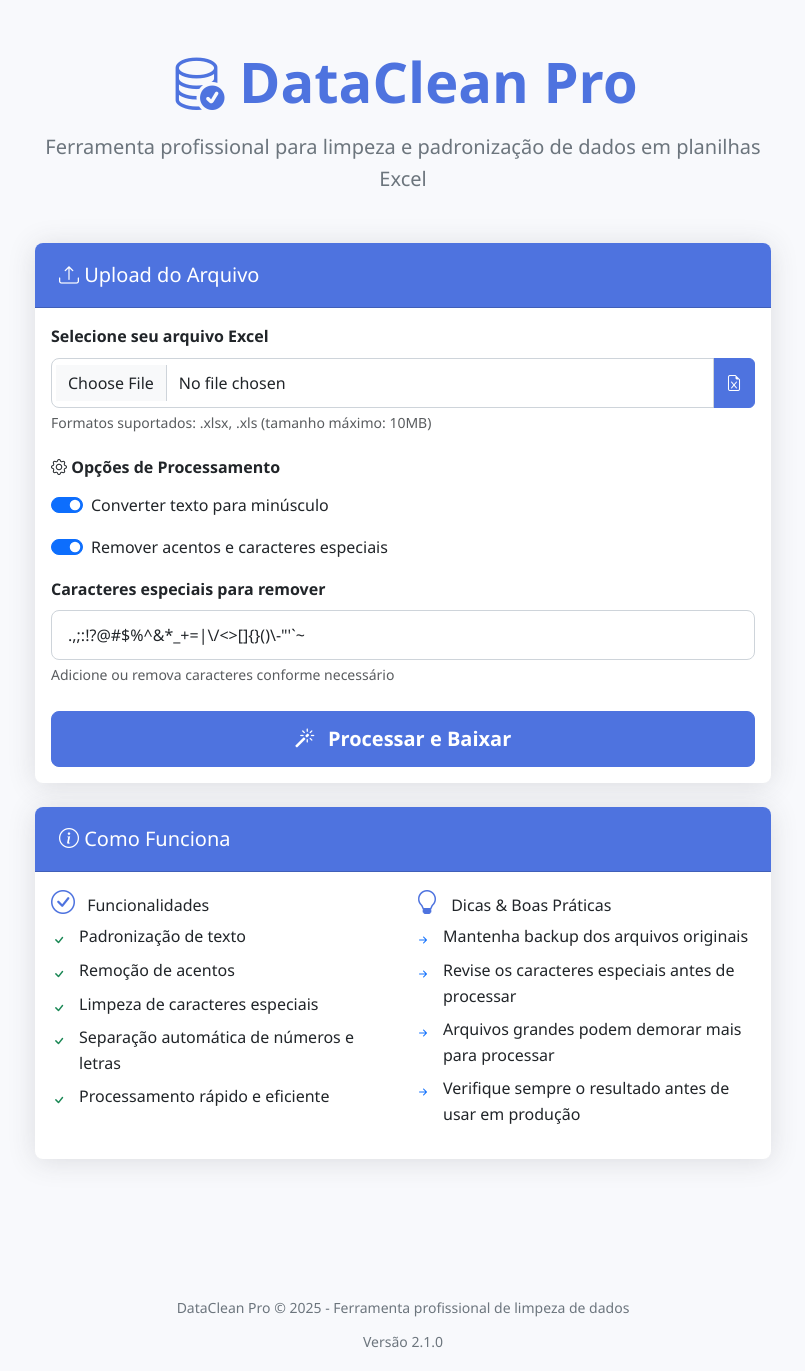
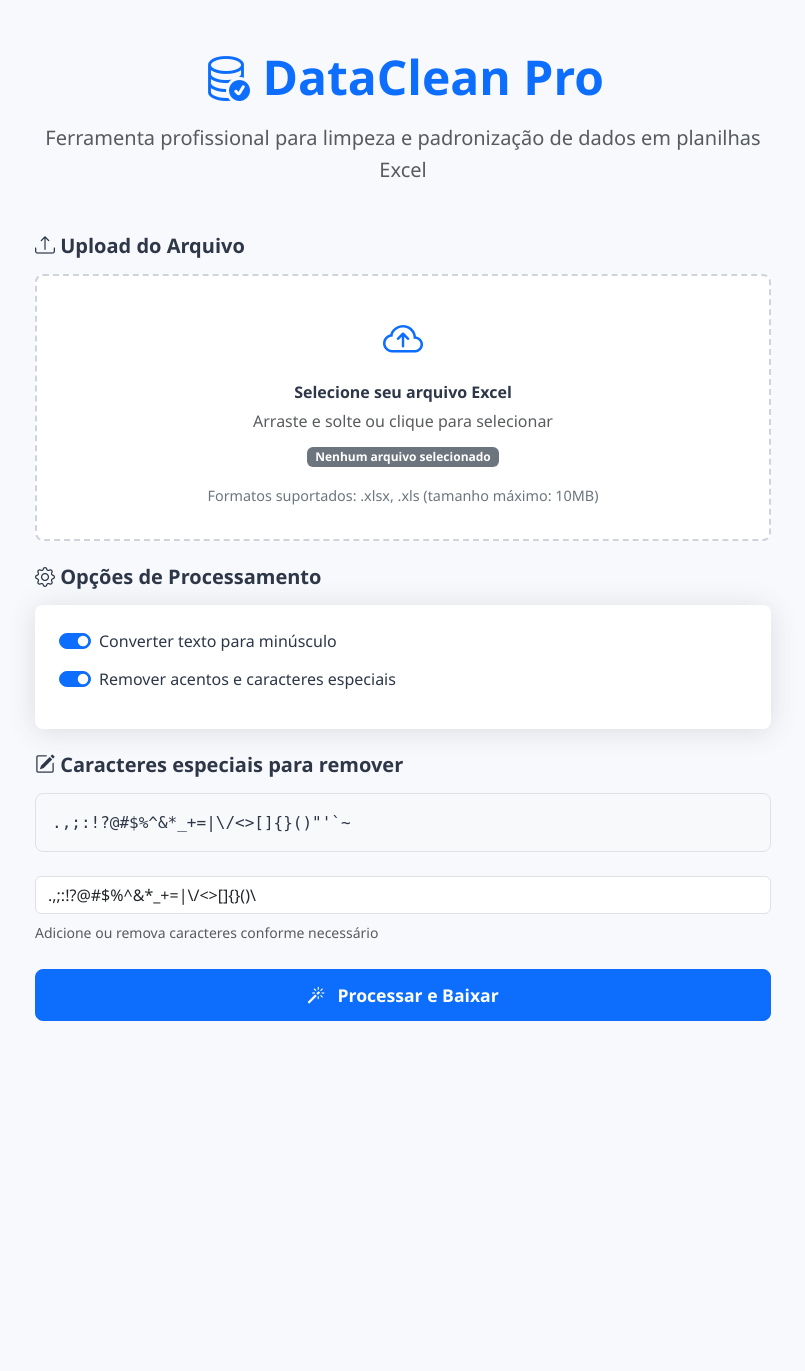
Before and after one commit to Douglasprojetospro/limpador-web, a Flask app: page / in a window 1280 px wide. Shown: the whole page, without its empty margins (237-1042 px from the left). After the commit the page ends 1021 px from the top, so only its background shows below. Run offline with Flask 3, Linux system fonts and the light colour scheme; parts of the project's set-up code (start-up, migrations or seed data) failed here and were passed over; some libraries are stand-ins or nearby versions.

Commit message:
Update index.html

```diff
--- a/templates/index.html
+++ b/templates/index.html
@@ -5,11 +5,6 @@
     <meta name="viewport" content="width=device-width, initial-scale=1.0">
     <meta name="description" content="Ferramenta profissional para limpeza e padronização de dados em planilhas Excel">
     <title>DataClean Pro | Ferramenta de Limpeza de Dados</title>
-
-    <!-- Preload de recursos críticos -->
-    <link rel="preload" href="https://cdn.jsdelivr.net/npm/bootstrap@5.3.0/dist/css/bootstrap.min.css" as="style">
-    <link rel="preload" href="https://cdn.jsdelivr.net/npm/bootstrap-icons@1.10.0/font/bootstrap-icons.css" as="style">
-    <link rel="preload" href="https://cdn.jsdelivr.net/npm/bootstrap@5.3.0/dist/js/bootstrap.bundle.min.js" as="script">
 
     <!-- CSS -->
     <link rel="stylesheet" href="https://cdn.jsdelivr.net/npm/bootstrap@5.3.0/dist/css/bootstrap.min.css">
@@ -36,99 +31,59 @@
             line-height: 1.6;
         }
 
-        .card {
+        .upload-area {
+            border: 2px dashed #ced4da;
             border-radius: var(--border-radius);
-            box-shadow: var(--box-shadow);
-            border: none;
+            padding: 2rem;
+            text-align: center;
+            margin-bottom: 1.5rem;
             transition: var(--transition);
-            margin-bottom: 1.5rem;
+            background-color: white;
         }
 
-        .card:hover {
-            transform: translateY(-5px);
-            box-shadow: 0 0.5rem 2rem rgba(58, 59, 69, 0.2);
+        .upload-area:hover {
+            border-color: var(--primary-color);
+            background-color: rgba(78, 115, 223, 0.05);
         }
 
-        .card-header {
-            background-color: var(--primary-color);
-            color: white;
-            border-radius: var(--border-radius) var(--border-radius) 0 0 !important;
-            padding: 1.25rem 1.5rem;
-        }
-
-        .btn-primary {
-            background-color: var(--primary-color);
-            border-color: var(--primary-color);
-            padding: 0.75rem 1.5rem;
-            font-weight: 600;
-            transition: var(--transition);
-        }
-
-        .btn-primary:hover, .btn-primary:focus {
-            background-color: var(--primary-dark);
-            border-color: var(--primary-dark);
-            transform: translateY(-2px);
-        }
-
-        .form-control, .form-select {
-            border-radius: var(--border-radius);
-            padding: 0.75rem 1rem;
-            border: 1px solid #ced4da;
-            transition: var(--transition);
-        }
-
-        .form-control:focus {
-            border-color: var(--primary-color);
-            box-shadow: 0 0 0 0.25rem rgba(78, 115, 223, 0.25);
-        }
-
-        .feature-icon {
-            font-size: 1.5rem;
-            margin-right: 0.5rem;
-            color: var(--primary-color);
-        }
-
-        .logo {
-            font-weight: 700;
-            color: var(--primary-color);
-            margin-bottom: 0.5rem;
-        }
-
-        .text-muted {
-            color: var(--text-muted) !important;
-        }
-
-        .list-features li {
-            margin-bottom: 0.5rem;
-            position: relative;
-            padding-left: 1.75rem;
-        }
-
-        .list-features i {
-            position: absolute;
-            left: 0;
-            top: 0.25rem;
-        }
-
-        .input-group-text {
-            background-color: var(--primary-color);
-            color: white;
-            border-color: var(--primary-color);
-        }
-
-        footer {
-            margin-top: 3rem;
-            padding: 1rem 0;
+        .file-info {
+            margin-top: 1rem;
+            font-size: 0.9rem;
             color: var(--text-muted);
         }
 
-        @media (max-width: 768px) {
-            .card {
-                margin-bottom: 1rem;
+        .checkbox-container {
+            background-color: white;
+            border-radius: var(--border-radius);
+            padding: 1.5rem;
+            margin-bottom: 1.5rem;
+            box-shadow: var(--box-shadow);
         }
 
-            .btn-primary {
+        .form-check {
+            margin-bottom: 0.75rem;
+        }
+
+        .characters-display {
+            font-family: monospace;
+            background-color: #f8f9fa;
+            padding: 1rem;
+            border-radius: var(--border-radius);
+            border: 1px solid #dee2e6;
+            margin-bottom: 1.5rem;
+            word-break: break-all;
+        }
+
+        .btn-process {
             width: 100%;
+            padding: 0.75rem;
+            font-size: 1.1rem;
+            font-weight: 600;
+        }
+
+        @media (max-width: 768px) {
+            .upload-area {
+                padding: 1.5rem;
             }
         }
     </style>
@@ -136,113 +91,85 @@
 <body>
     <div class="container py-4 py-lg-5">
         <div class="row justify-content-center">
-            <div class="col-lg-10 col-xl-8">
+            <div class="col-lg-8">
                 <header class="text-center mb-4 mb-lg-5">
-                    <h1 class="logo display-4 mb-3">
-                        <i class="bi bi-database-check" aria-hidden="true"></i> DataClean Pro
+                    <h1 class="display-5 fw-bold text-primary mb-3">
+                        <i class="bi bi-database-check"></i> DataClean Pro
                     </h1>
                     <p class="lead text-muted">Ferramenta profissional para limpeza e padronização de dados em planilhas Excel</p>
                 </header>
 
                 <main>
-                    <article class="card mb-4">
-                        <div class="card-header">
-                            <h2 class="h5 mb-0"><i class="bi bi-upload" aria-hidden="true"></i> Upload do Arquivo</h2>
+                    <form method="post" enctype="multipart/form-data" id="uploadForm">
+                        <!-- Seção de Upload -->
+                        <section class="mb-4">
+                            <h2 class="h5 fw-bold mb-3">
+                                <i class="bi bi-upload"></i> Upload do Arquivo
+                            </h2>
+                            <div class="upload-area">
+                                <label for="fileInput" class="d-block cursor-pointer">
+                                    <i class="bi bi-cloud-arrow-up fs-1 text-primary"></i>
+                                    <p class="mt-2 mb-1 fw-bold">Selecione seu arquivo Excel</p>
+                                    <p class="text-muted mb-2">Arraste e solte ou clique para selecionar</p>
+                                    <span class="badge bg-secondary">Nenhum arquivo selecionado</span>
+                                </label>
+                                <input type="file" name="file" id="fileInput" class="d-none" required accept=".xlsx, .xls">
+                                <div class="file-info">
+                                    Formatos suportados: .xlsx, .xls (tamanho máximo: 10MB)
                                 </div>
-                        <div class="card-body">
-                            {% if erro %}
-                                <div class="alert alert-danger d-flex align-items-center" role="alert">
-                                    <i class="bi bi-exclamation-triangle-fill me-2" aria-hidden="true"></i>
-                                    <div>{{ erro }}</div>
                             </div>
-                            {% endif %}
+                        </section>
 
-                            <form method="post" enctype="multipart/form-data" id="uploadForm">
-                                <div class="mb-4">
-                                    <label for="fileInput" class="form-label fw-bold">Selecione seu arquivo Excel</label>
-                                    <div class="input-group">
-                                        <input type="file" name="file" id="fileInput" class="form-control" required accept=".xlsx, .xls" aria-describedby="fileHelp">
-                                        <span class="input-group-text"><i class="bi bi-file-earmark-excel" aria-hidden="true"></i></span>
-                                    </div>
-                                    <div id="fileHelp" class="form-text">Formatos suportados: .xlsx, .xls (tamanho máximo: 10MB)</div>
-                                </div>
-
+                        <!-- Seção de Opções -->
                         <section class="mb-4">
-                                    <h3 class="h6 fw-bold mb-3"><i class="bi bi-gear" aria-hidden="true"></i> Opções de Processamento</h3>
-
-                                    <div class="form-check form-switch mb-3">
+                            <h2 class="h5 fw-bold mb-3">
+                                <i class="bi bi-gear"></i> Opções de Processamento
+                            </h2>
+                            <div class="checkbox-container">
+                                <div class="form-check form-switch">
                                     <input class="form-check-input" type="checkbox" name="minusculo" id="minusculo" checked>
                                     <label class="form-check-label" for="minusculo">Converter texto para minúsculo</label>
                                 </div>
 
-                                    <div class="form-check form-switch mb-3">
+                                <div class="form-check form-switch">
                                     <input class="form-check-input" type="checkbox" name="remover" id="remover" checked>
                                     <label class="form-check-label" for="remover">Remover acentos e caracteres especiais</label>
                                 </div>
-
-                                    <div class="mb-3">
-                                        <label for="caracteresInput" class="form-label fw-bold">Caracteres especiais para remover</label>
-                                        <input type="text" name="caracteres" id="caracteresInput" class="form-control" value="{{ caracteres_padrao }}" aria-describedby="charsHelp">
-                                        <div id="charsHelp" class="form-text">Adicione ou remova caracteres conforme necessário</div>
                             </div>
                         </section>
 
-                                <div class="d-grid">
-                                    <button type="submit" class="btn btn-primary btn-lg">
-                                        <i class="bi bi-magic me-2" aria-hidden="true"></i> Processar e Baixar
+                        <!-- Seção de Caracteres Especiais -->
+                        <section class="mb-4">
+                            <h2 class="h5 fw-bold mb-3">
+                                <i class="bi bi-pencil-square"></i> Caracteres especiais para remover
+                            </h2>
+                            <div class="characters-display">
+                                .,;:!?@#$%^&*_+=|\/<>[]{}()"'`~
+                            </div>
+                            <input type="text" name="caracteres" class="form-control" value=".,;:!?@#$%^&*_+=|\/<>[]{}()\"'`~">
+                            <div class="form-text mt-2">Adicione ou remova caracteres conforme necessário</div>
+                        </section>
+
+                        <!-- Botão de Processamento -->
+                        <button type="submit" class="btn btn-primary btn-lg btn-process">
+                            <i class="bi bi-magic me-2"></i> Processar e Baixar
                         </button>
-                                </div>
                     </form>
-                        </div>
-                    </article>
-
-                    <article class="card">
-                        <div class="card-header">
-                            <h2 class="h5 mb-0"><i class="bi bi-info-circle" aria-hidden="true"></i> Como Funciona</h2>
-                        </div>
-                        <div class="card-body">
-                            <div class="row">
-                                <section class="col-md-6 mb-3 mb-md-0">
-                                    <h3 class="h6"><i class="bi bi-check-circle feature-icon" aria-hidden="true"></i> Funcionalidades</h3>
-                                    <ul class="list-unstyled list-features">
-                                        <li><i class="bi bi-check text-success" aria-hidden="true"></i> Padronização de texto</li>
-                                        <li><i class="bi bi-check text-success" aria-hidden="true"></i> Remoção de acentos</li>
-                                        <li><i class="bi bi-check text-success" aria-hidden="true"></i> Limpeza de caracteres especiais</li>
-                                        <li><i class="bi bi-check text-success" aria-hidden="true"></i> Separação automática de números e letras</li>
-                                        <li><i class="bi bi-check text-success" aria-hidden="true"></i> Processamento rápido e eficiente</li>
-                                    </ul>
-                                </section>
-                                <section class="col-md-6">
-                                    <h3 class="h6"><i class="bi bi-lightbulb feature-icon" aria-hidden="true"></i> Dicas &amp; Boas Práticas</h3>
-                                    <ul class="list-unstyled list-features">
-                                        <li><i class="bi bi-arrow-right-short text-primary" aria-hidden="true"></i> Mantenha backup dos arquivos originais</li>
-                                        <li><i class="bi bi-arrow-right-short text-primary" aria-hidden="true"></i> Revise os caracteres especiais antes de processar</li>
-                                        <li><i class="bi bi-arrow-right-short text-primary" aria-hidden="true"></i> Arquivos grandes podem demorar mais para processar</li>
-                                        <li><i class="bi bi-arrow-right-short text-primary" aria-hidden="true"></i> Verifique sempre o resultado antes de usar em produção</li>
-                                    </ul>
-                                </section>
-                            </div>
-                        </div>
-                    </article>
                 </main>
             </div>
         </div>
     </div>
 
-    <footer class="text-center text-muted">
-        <div class="container">
-            <small>DataClean Pro &copy; <span id="currentYear"></span> - Ferramenta profissional de limpeza de dados</small>
-            <p class="mt-2 mb-0"><small>Versão 2.1.0</small></p>
-        </div>
-    </footer>
-
     <!-- Scripts -->
     <script src="https://cdn.jsdelivr.net/npm/bootstrap@5.3.0/dist/js/bootstrap.bundle.min.js"></script>
     <script>
-        // Atualiza o ano no footer
-        document.getElementById('currentYear').textContent = new Date().getFullYear();
+        // Atualiza o nome do arquivo selecionado
+        document.getElementById('fileInput').addEventListener('change', function(e) {
+            const fileName = this.files[0]?.name || 'Nenhum arquivo selecionado';
+            document.querySelector('.upload-area .badge').textContent = fileName;
+        });
 
-        // Validação do formulário
+        // Validação do tamanho do arquivo
         document.getElementById('uploadForm').addEventListener('submit', function(e) {
             const fileInput = document.getElementById('fileInput');
             const maxSize = 10 * 1024 * 1024; // 10MB
@@ -250,6 +177,8 @@
             if (fileInput.files.length > 0 && fileInput.files[0].size > maxSize) {
                 e.preventDefault();
                 alert('O arquivo é muito grande. O tamanho máximo permitido é 10MB.');
+                fileInput.value = '';
+                document.querySelector('.upload-area .badge').textContent = 'Nenhum arquivo selecionado';
             }
         });
     </script>
```
Lines whose indentation alone changed are shown as unchanged.
